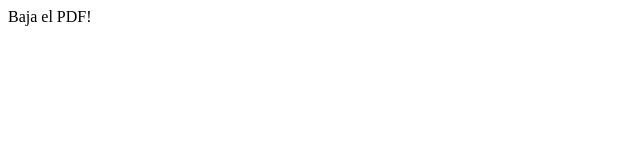
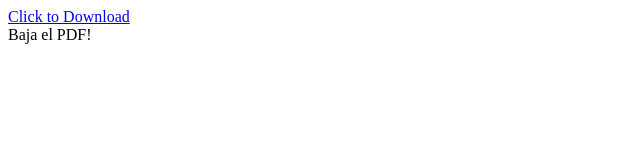
Before and after one commit to miguelismo/bajapdf, a plain HTML site: page index.html in a window 1280 px wide. Shown: the whole page, without its empty margins (0-640 px from the left). Drawn offline with nearby package versions, Linux system fonts and the light colour scheme.

Commit message:
Update index.html

```diff
--- a/index.html
+++ b/index.html
@@ -6,6 +6,7 @@
 </head>
 <body>
 
+    <a href="documento.pdf" download>Click to Download</a>
     <div class="boton">Baja el PDF!</div>
 
 <script src="https://ajax.googleapis.com/ajax/libs/jquery/2.2.4/jquery.min.js"></script>
```
